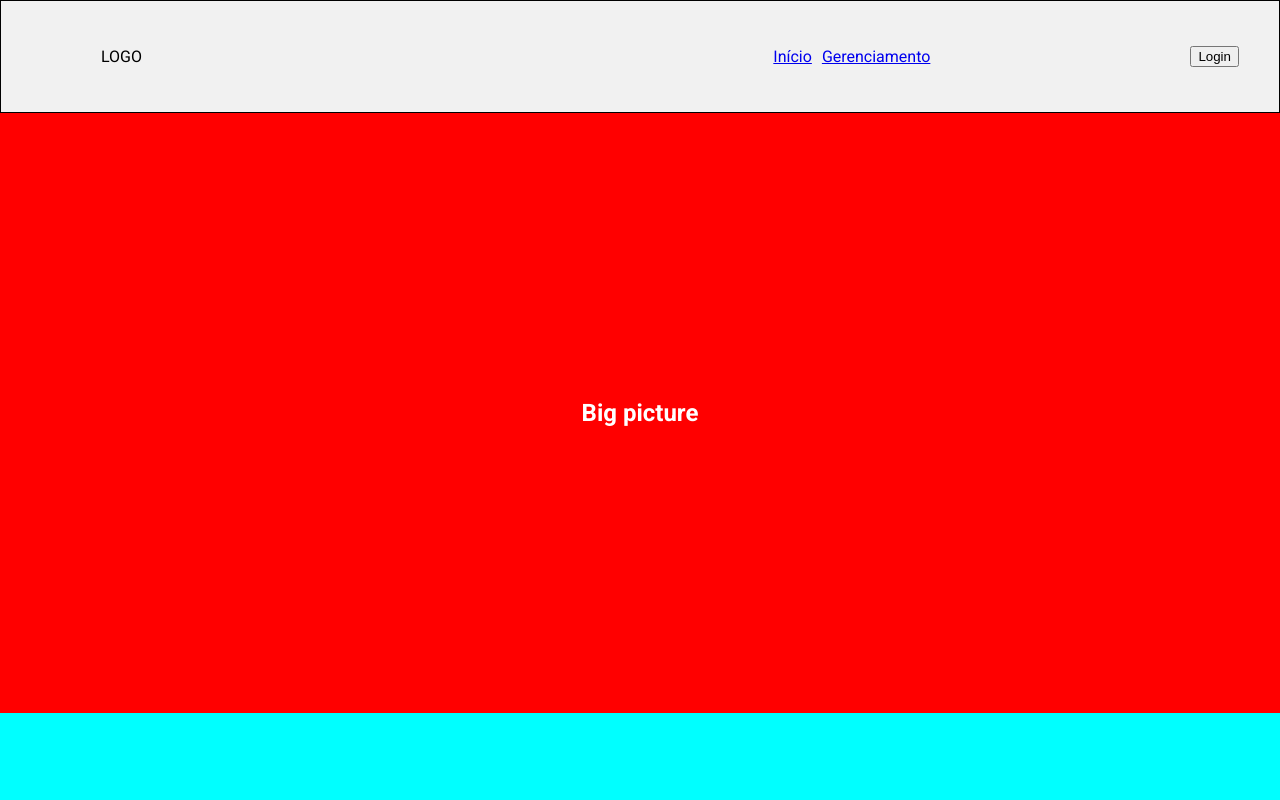
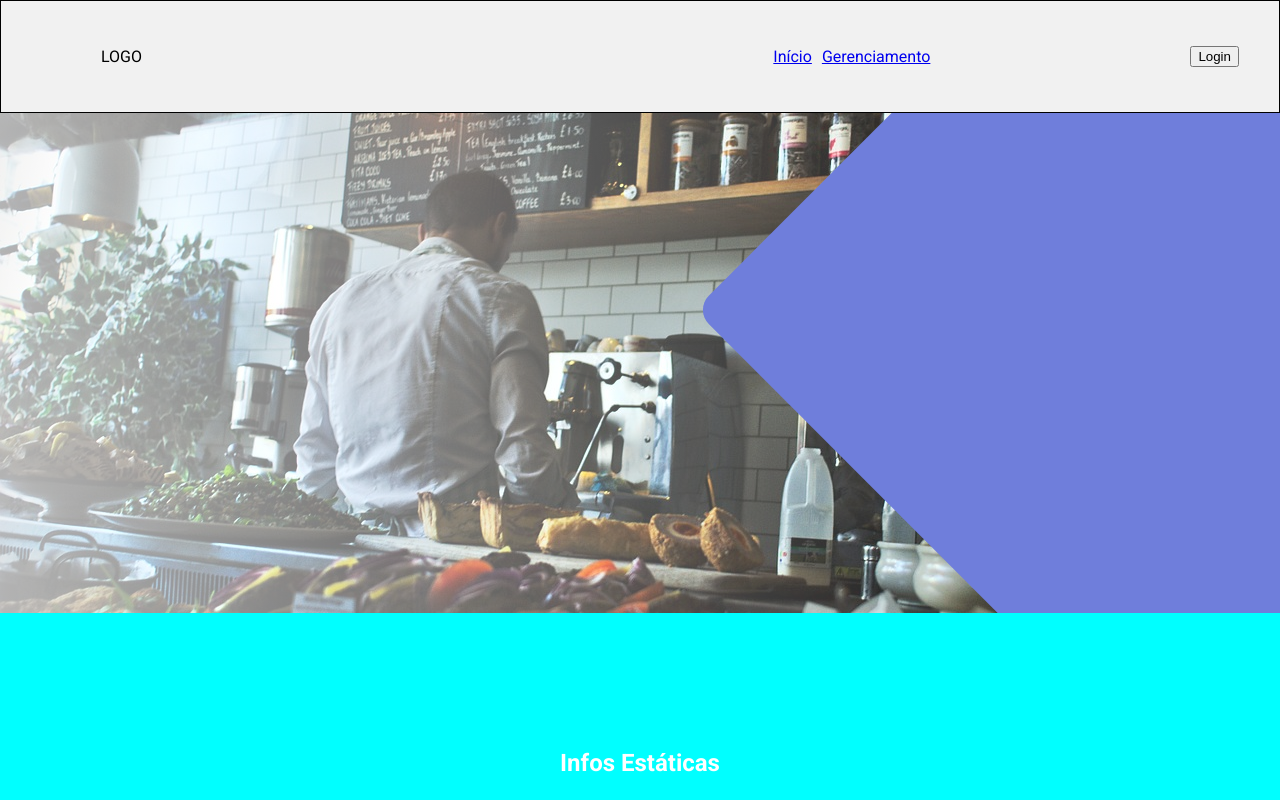
Before and after one commit to joaopedrocb/web_system-canteen, a React (Create React App) app in the folder unifacs-food-club/: page / in a window 1280 px wide. Shown: the top 800 px of the page. Built offline with nearby package versions, Linux system fonts and the light colour scheme.

Commit message:
feat: increments landing page

```diff
--- a/unifacs-food-club/src/pages/LandingPage/presentation.jsx
+++ b/unifacs-food-club/src/pages/LandingPage/presentation.jsx
@@ -4,15 +4,11 @@ import React from 'react';
 // css
 import './styles.css'
 
-import { LocalStorageAdapter } from '../../infra'
-
 function LandingPagePresentation() {
-    const storage = new LocalStorageAdapter()
-    storage.setItem('teste', '123')
     return (
         <main id="landing-page">
             <section class="landing-page_presentation" style={({display: 'grid', alignItems: 'center', justifyContent: 'center'})}>
-                <h1 style={({color: 'white'})}>Big picture</h1>
+                <div class="box"></div>
             </section>
 
             <section class="landing-page_system-info" style={({display: 'grid', alignItems: 'center', justifyContent: 'center'})}>
--- a/unifacs-food-club/src/pages/LandingPage/styles.css
+++ b/unifacs-food-club/src/pages/LandingPage/styles.css
@@ -1,11 +1,57 @@
 .landing-page_presentation {
-    height: 600px;
-    background-color: red;
+    position: relative;
+
+    height: 500px;
+
+    background-image: url(../../assets/images/background-homepage.jpg);
+    background-position: center;
+    background-size: cover;
+    background-attachment: fixed;
+    overflow: hidden;
+}
+
+.landing-page_presentation::before {
+    content: "";
+
+    position: absolute;
+    z-index: 7;
+
+    width: 100%;
+    height: 100%;
+    background: linear-gradient(to left, transparent 10%, rgb(255, 255, 255, 0.7));
+}
+
+@media screen and (min-width: 1600px) {
+    .landing-page_presentation {
+        height: 700px;
+    }
+}
+
+.box {
+    position: absolute;
+    z-index: 8;
+
+    right: -35%;
+    height: 750px;
+    width: 900px;
+
+    background-color: #6f7edb;
+    border-radius: 20px;
+    transform: rotate(45deg);
+}
+
+@media screen and (min-width: 1600px) {
+    .box {
+        right: -15%;
+        height: 750px;
+        width: 900px;
+    }
 }
 
 .landing-page_system-info {
     height: 300px;
     background-color: aqua;
+    z-index: 100;
 }
 
 .lading-page_school-info {
```
